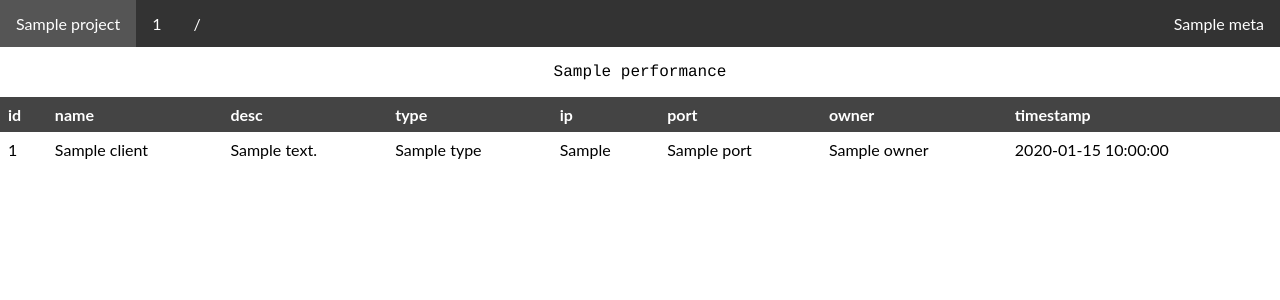
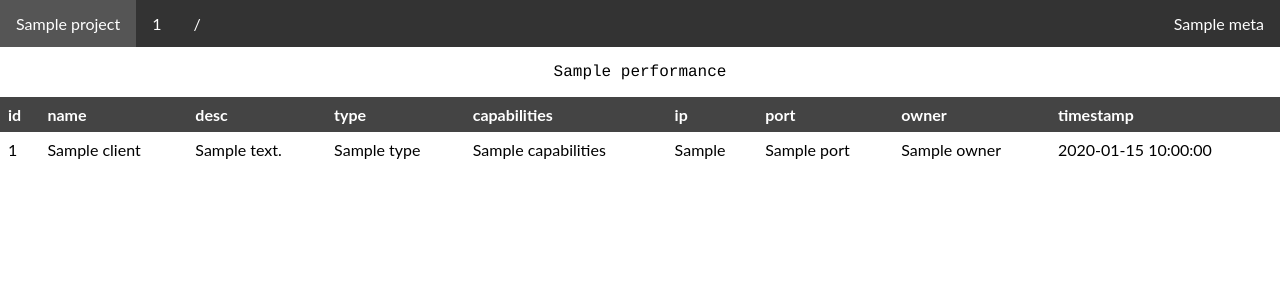
Before and after one commit to free-drones/c2m2, a Flask app: template dronenet/templates/clients.html in a window 1280 px wide. Shown: the top 300 px of the page. Run offline with Flask 2, Linux system fonts and the light colour scheme; the template is opened without the code that fills it: most values are stand-ins (such as "Sample title", 1, 10 or a date in 2020).

Commit message:
Added client capabilities

```diff
--- a/dronenet/templates/clients.html
+++ b/dronenet/templates/clients.html
@@ -18,6 +18,7 @@
       <th>name</th>
       <th>desc</th>
       <th>type</th>
+      <th>capabilities</th>
       <th>ip</th>
       <th>port</th>
       <th>owner</th>
@@ -31,6 +32,7 @@
       <td>{{ client.name }}</td>
       <td>{{ client.desc }}</td>
       <td>{{ client.type }}</td>
+      <td>{{ client.capabilities }}</td>
       <td>{{ client.ip }}</td>
       <td>{{ client.port }}</td>
       <td>{{ client.owner }}</td>
```
